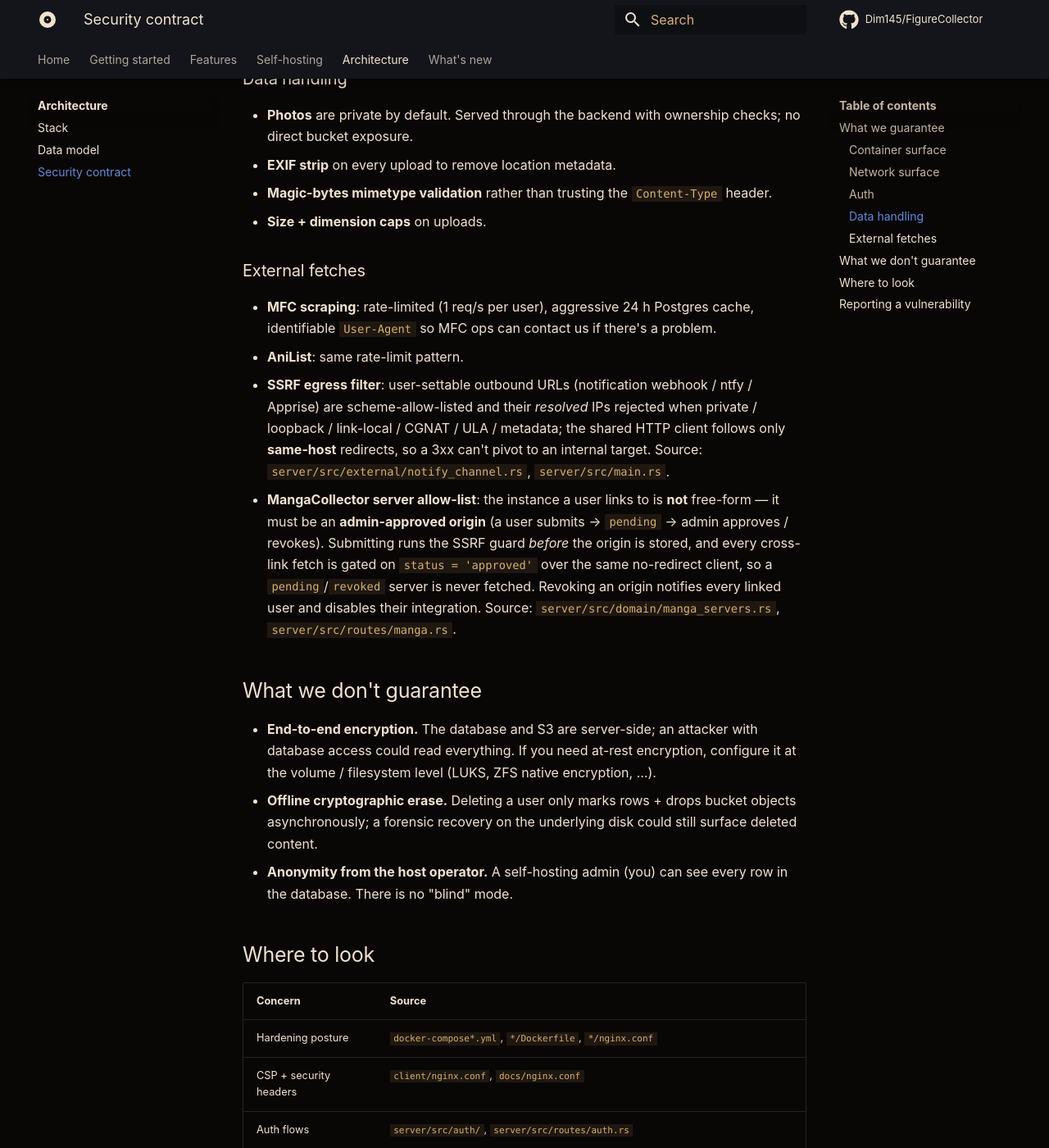
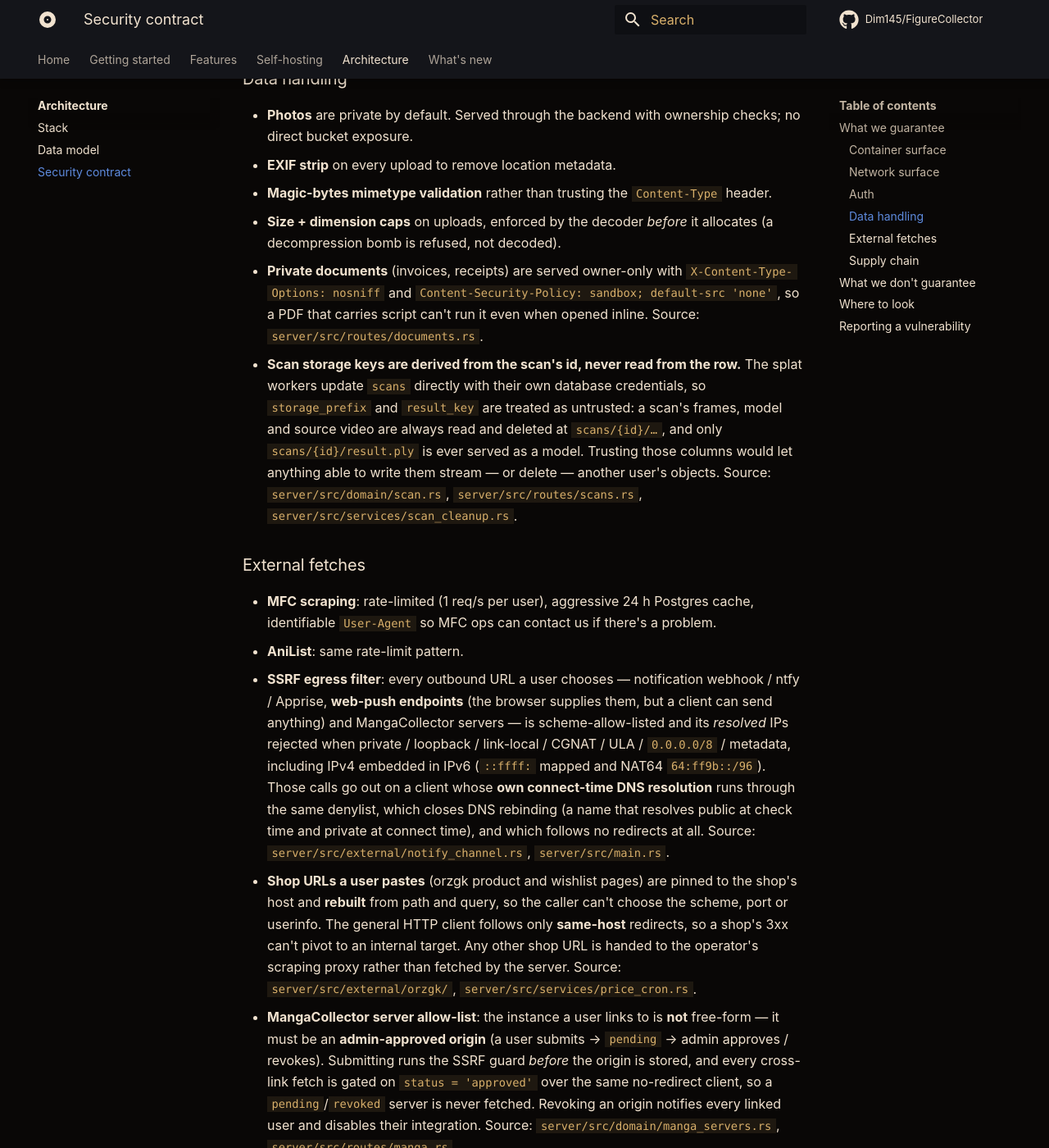
Before and after one commit to Dim145/FigureCollector, an MkDocs documentation site: the page built from docs/content/architecture/security.md, in a window 1280 px wide and 1400 px high, scrolled down 1568 px. Shown: the whole window at 82% size. Built offline with MkDocs 1.6.1 and Material for MkDocs 9.7.7, drawn with Linux system fonts in a browser that asks for light colours; comment, search, counter and statistics services are not loaded; some of the changed text lies outside the part shown.

Commit message:
document the security review's invariants
The security contract gains what this pass established or introduced:

- Data handling: scan keys come from the scan's id, never from its
  worker-writable row; private documents are served sandboxed; the image
  decoder refuses a bomb before it allocates.
- External fetches: the full list of user-chosen destinations under the
  SSRF guard (web-push endpoints were missing), the connect-time resolver
  that closes DNS rebinding, and pasted shop URLs being rebuilt.
- A supply-chain section: SHA-pinned actions, locked and surgically-bumped
  dependencies, and the accepted advisories with the reason each is
  unreachable.

Also corrects a stale path: CodeQL runs from `.github/workflows/codeql.yml`
in advanced setup.

Co-Authored-By: Claude Opus 5.5 <noreply@anthropic.com>

```diff
--- a/docs/content/architecture/security.md
+++ b/docs/content/architecture/security.md
@@ -34,14 +34,23 @@ A short reference of what FigureCollector guarantees, what it doesn't, and where
 - **Photos** are private by default. Served through the backend with ownership checks; no direct bucket exposure.
 - **EXIF strip** on every upload to remove location metadata.
 - **Magic-bytes mimetype validation** rather than trusting the `Content-Type` header.
-- **Size + dimension caps** on uploads.
+- **Size + dimension caps** on uploads, enforced by the decoder *before* it allocates (a decompression bomb is refused, not decoded).
+- **Private documents** (invoices, receipts) are served owner-only with `X-Content-Type-Options: nosniff` and `Content-Security-Policy: sandbox; default-src 'none'`, so a PDF that carries script can't run it even when opened inline. Source: `server/src/routes/documents.rs`.
+- **Scan storage keys are derived from the scan's id, never read from the row.** The splat workers update `scans` directly with their own database credentials, so `storage_prefix` and `result_key` are treated as untrusted: a scan's frames, model and source video are always read and deleted at `scans/{id}/…`, and only `scans/{id}/result.ply` is ever served as a model. Trusting those columns would let anything able to write them stream — or delete — another user's objects. Source: `server/src/domain/scan.rs`, `server/src/routes/scans.rs`, `server/src/services/scan_cleanup.rs`.
 
 ### External fetches
 
 - **MFC scraping**: rate-limited (1 req/s per user), aggressive 24 h Postgres cache, identifiable `User-Agent` so MFC ops can contact us if there's a problem.
 - **AniList**: same rate-limit pattern.
-- **SSRF egress filter**: user-settable outbound URLs (notification webhook / ntfy / Apprise) are scheme-allow-listed and their *resolved* IPs rejected when private / loopback / link-local / CGNAT / ULA / metadata; the shared HTTP client follows only **same-host** redirects, so a 3xx can't pivot to an internal target. Source: `server/src/external/notify_channel.rs`, `server/src/main.rs`.
+- **SSRF egress filter**: every outbound URL a user chooses — notification webhook / ntfy / Apprise, **web-push endpoints** (the browser supplies them, but a client can send anything) and MangaCollector servers — is scheme-allow-listed and its *resolved* IPs rejected when private / loopback / link-local / CGNAT / ULA / `0.0.0.0/8` / metadata, including IPv4 embedded in IPv6 (`::ffff:` mapped and NAT64 `64:ff9b::/96`). Those calls go out on a client whose **own connect-time DNS resolution** runs through the same denylist, which closes DNS rebinding (a name that resolves public at check time and private at connect time), and which follows no redirects at all. Source: `server/src/external/notify_channel.rs`, `server/src/main.rs`.
+- **Shop URLs a user pastes** (orzgk product and wishlist pages) are pinned to the shop's host and **rebuilt** from path and query, so the caller can't choose the scheme, port or userinfo. The general HTTP client follows only **same-host** redirects, so a shop's 3xx can't pivot to an internal target. Any other shop URL is handed to the operator's scraping proxy rather than fetched by the server. Source: `server/src/external/orzgk/`, `server/src/services/price_cron.rs`.
 - **MangaCollector server allow-list**: the instance a user links to is **not** free-form — it must be an **admin-approved origin** (a user submits → `pending` → admin approves / revokes). Submitting runs the SSRF guard *before* the origin is stored, and every cross-link fetch is gated on `status = 'approved'` over the same no-redirect client, so a `pending`/`revoked` server is never fetched. Revoking an origin notifies every linked user and disables their integration. Source: `server/src/domain/manga_servers.rs`, `server/src/routes/manga.rs`.
+
+### Supply chain
+
+- **Every GitHub Action is pinned to a full commit SHA**, with its release in a trailing comment (`@<sha> # v4.4.0`). A tag like `@v4` can be re-pointed by whoever controls the action, and `release.yml` publishes the images with `packages: write`. Dependabot proposes pin bumps weekly — for `github-actions` only. Source: `.github/workflows/`, `.github/dependabot.yml`.
+- **Locked dependencies**: `Cargo.lock` is enforced with `--locked` in the release build, `pnpm-lock.yaml` with `--frozen-lockfile`. Security fixes are applied **surgically** (`cargo update -p <crate>`, pnpm `overrides`) rather than by broad updates, and verified with the release Docker build — a broad Cargo update moves sqlx past what pgvector 0.4.2 supports, which host `cargo check` does not catch.
+- **Known, accepted advisories** are ones with no safe fix on a path the app doesn't exercise: `lopdf 0.39` / `lru` / `ttf-parser` via `printpdf` (write-only; untrusted PDFs are parsed with a patched `lopdf`), `quick-xml` via `rust-s3` (talks only to your own Garage; no newer `rust-s3` exists), `rsa` (reached only for JWT / OIDC signature *verification*, a public-key operation the Marvin timing attack doesn't apply to), `rkyv 0.7` (build-time only).
 
 ## What we don't guarantee
 
@@ -60,8 +69,10 @@ A short reference of what FigureCollector guarantees, what it doesn't, and where
 | CSRF + egress filtering | `server/src/routes/mod.rs` (Fetch-Metadata), `server/src/external/notify_channel.rs` (SSRF) |
 | Image upload validation | `server/src/domain/photo.rs` |
 | Migrations + schema | `server/migrations/` (SQL), `server/src/migration/` (Rust wrappers) |
-| Dependency policy | `server/Cargo.toml` (Rustls everywhere; no openssl-sys), `client/package.json` (pnpm-only) |
+| Dependency policy | `server/Cargo.toml` (Rustls everywhere; no openssl-sys), `client/package.json` (pnpm-only, security `overrides`) |
+| CI supply chain | `.github/workflows/` (SHA-pinned actions), `.github/dependabot.yml` |
+| Scan storage layout | `server/src/domain/scan.rs` (`storage_prefix_for`) |
 
 ## Reporting a vulnerability
 
-Open a GitHub issue marked **PRIVATE** via the security advisory feature, or email the maintainer. The repo has CodeQL configured (`.github/codeql.yml`) so common SAST findings get caught at PR time.
+Open a GitHub issue marked **PRIVATE** via the security advisory feature, or email the maintainer. The repo runs CodeQL in advanced setup (`.github/workflows/codeql.yml`, Rust + JavaScript/TypeScript + Actions) so common SAST findings get caught at PR time.
```
